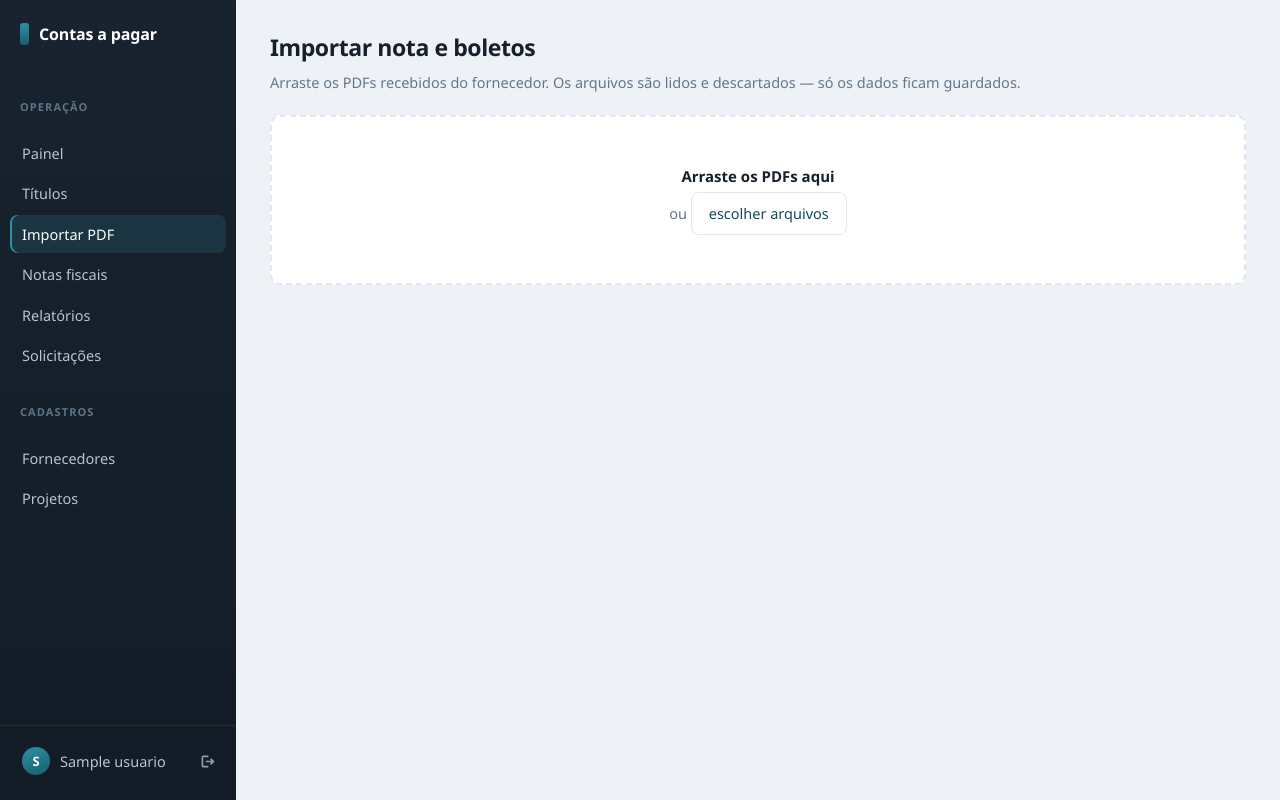
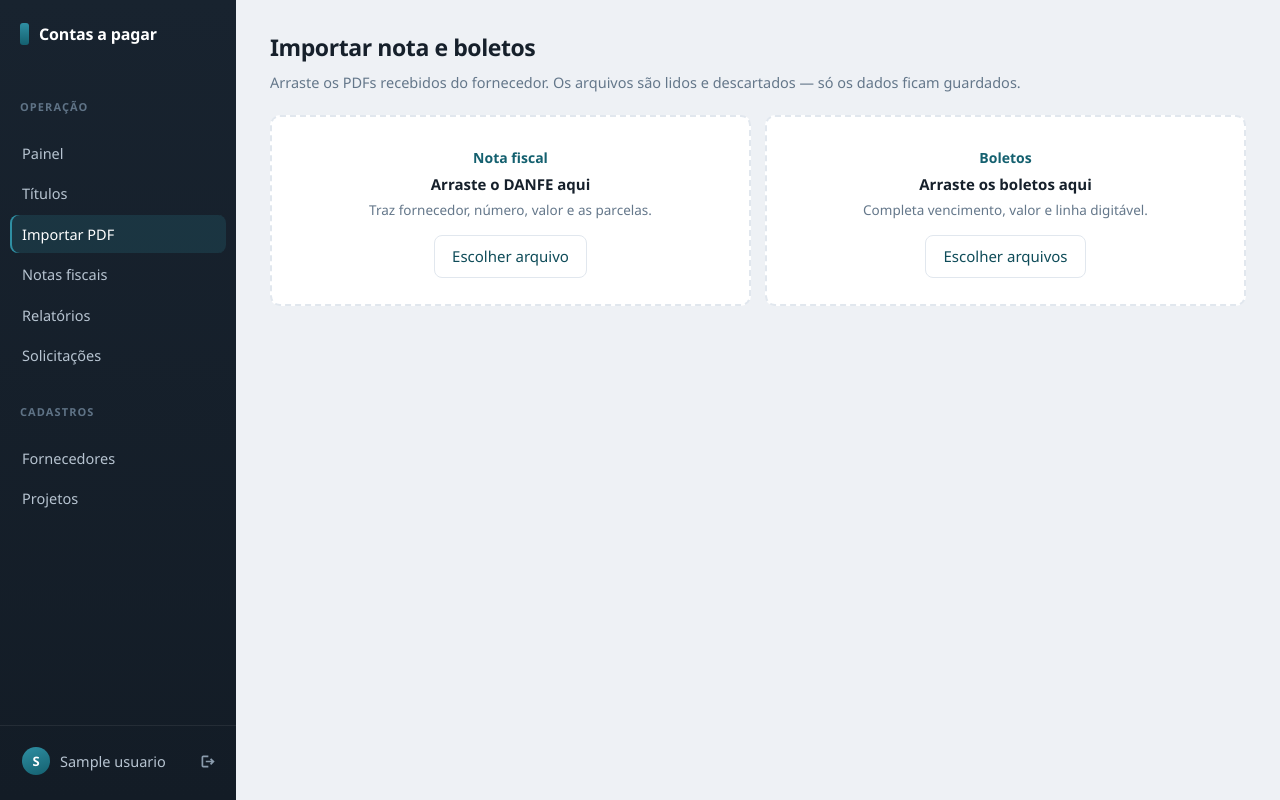
Before and after one commit to kennedysilvalima/SaasTurbo, a Flask app: page /importar in a window 1280 px wide. Run offline with Flask 3, Linux system fonts and the light colour scheme; a user stored in the database is signed in; tables that the repository leaves empty hold one stand-in row (values such as "Sample post").

Commit message:
separa importacao de nota e boleto

```diff
--- a/app.py
+++ b/app.py
@@ -341,14 +341,16 @@ def importar():
 @app.route("/importar/ler", methods=["POST"])
 @login_required
 def ler_pdfs():
+    esperado = request.args.get("tipo", "danfe")
     leituras = []
+
     for enviado in request.files.getlist("arquivos"):
         if not enviado.filename.lower().endswith(".pdf"):
             leituras.append({"tipo": "invalido", "arquivo": enviado.filename})
             continue
         leituras.append({"arquivo": enviado.filename, **_ler_em_memoria(enviado)})
 
-    return jsonify(_juntar(leituras))
+    return jsonify(_organizar(leituras, esperado))
 
 
 def _ler_em_memoria(enviado):
@@ -365,63 +367,71 @@ def _ler_em_memoria(enviado):
             os.remove(caminho)
 
 
-def _juntar(leituras):
-    danfe = next((l for l in leituras if l.get("tipo") == "danfe"), None)
-    boletos = [l for l in leituras if l.get("tipo") == "boleto"]
-    avisos = [f"{l['arquivo']}: {l.get('aviso', 'não reconhecido')}"
-              for l in leituras if l.get("tipo") in ("sem_texto", "erro", "desconhecido", "invalido")]
+ROTULOS = {"danfe": "nota fiscal", "boleto": "boleto"}
+ARTIGOS = {"danfe": "uma nota fiscal", "boleto": "um boleto"}
 
+
+def _organizar(leituras, esperado):
+    avisos = []
     nota, parcelas, fornecedor = {}, [], {}
 
-    if danfe:
-        fornecedor = danfe.get("fornecedor") or {}
-        nota = {
-            "numero": danfe.get("numero"),
-            "serie": danfe.get("serie"),
-            "chave_acesso": danfe.get("chave_acesso"),
-            "data_emissao": _iso(danfe.get("data_emissao")),
-            "valor_total": _texto_decimal(danfe.get("valor_total")),
-        }
-        parcelas = [
-            {"vencimento": _iso(d["vencimento"]), "valor": _texto_decimal(d["valor"])}
-            for d in danfe.get("duplicatas", [])
-        ]
-        if not parcelas and not boletos:
-            avisos.append("a nota não traz parcelas — informe os vencimentos à mão")
+    for leitura in leituras:
+        arquivo = leitura.get("arquivo", "arquivo")
+        tipo = leitura.get("tipo")
 
-    if not fornecedor and boletos:
-        fornecedor = boletos[0].get("fornecedor") or {}
+        if tipo in ("sem_texto", "erro", "desconhecido", "invalido"):
+            avisos.append(f"{arquivo}: {leitura.get('aviso', 'não reconhecido')}")
+            continue
 
+        if tipo != esperado:
+            avisos.append(
+                f"{arquivo} parece ser {ARTIGOS.get(tipo, tipo)} e foi solto na área "
+                f"de {ROTULOS.get(esperado, esperado)}. Use a outra área.")
+            continue
 
-    for b in boletos:
-        alvo = next(
-            (p for p in parcelas
-             if p["vencimento"] == _iso(b.get("vencimento"))
-             and p["valor"] == _texto_decimal(b.get("valor"))),
-            None,
-        )
-        if alvo:
-            alvo["linha_digitavel"] = b["linha_digitavel"]
+        if not fornecedor:
+            fornecedor = leitura.get("fornecedor") or {}
+
+        if tipo == "danfe":
+            nota = {
+                "numero": leitura.get("numero"),
+                "serie": leitura.get("serie"),
+                "chave_acesso": leitura.get("chave_acesso"),
+                "data_emissao": _iso(leitura.get("data_emissao")),
+                "valor_total": _texto_decimal(leitura.get("valor_total")),
+            }
+            parcelas = [
+                {"vencimento": _iso(d["vencimento"]),
+                 "valor": _texto_decimal(d["valor"])}
+                for d in leitura.get("duplicatas", [])
+            ]
+            if not parcelas:
+                avisos.append(
+                    f"{arquivo}: a nota não traz as parcelas. Importe os boletos ou "
+                    f"informe os vencimentos à mão.")
+
+            if nota["chave_acesso"] and da_empresa(NotaFiscal).filter_by(
+                    chave_acesso=nota["chave_acesso"]).first():
+                avisos.append("Esta nota já foi lançada antes.")
+
         else:
             parcelas.append({
-                "vencimento": _iso(b.get("vencimento")),
-                "valor": _texto_decimal(b.get("valor")),
-                "linha_digitavel": b["linha_digitavel"],
+                "vencimento": _iso(leitura.get("vencimento")),
+                "valor": _texto_decimal(leitura.get("valor")),
+                "linha_digitavel": leitura.get("linha_digitavel"),
             })
-
-    parcelas.sort(key=lambda p: p["vencimento"] or "")
 
     if fornecedor.get("cnpj"):
         existente = _fornecedor_por_cnpj(fornecedor["cnpj"])
         fornecedor["id"] = existente.id if existente else None
         if not existente:
-            avisos.append(f"fornecedor {fornecedor.get('razao_social', '')} ainda não cadastrado")
+            avisos.append(
+                f"Fornecedor {fornecedor.get('razao_social', '')} ainda não cadastrado. "
+                f"Os dados foram preenchidos abaixo.")
 
-    if nota.get("chave_acesso"):
-        if da_empresa(NotaFiscal).filter_by(chave_acesso=nota["chave_acesso"]).first():
-            avisos.append("esta nota já foi lançada antes")
-
-    return {"nota": nota, "parcelas": parcelas, "fornecedor": fornecedor, "avisos": avisos}
+    parcelas.sort(key=lambda p: p["vencimento"] or "")
+    return {"tipo": esperado, "nota": nota, "parcelas": parcelas,
+            "fornecedor": fornecedor, "avisos": avisos}
 
 
 def _fornecedor_por_cnpj(cnpj):
--- a/static/estilo.css
+++ b/static/estilo.css
@@ -387,6 +387,19 @@ button.perigo:hover { background: var(--vencido-clara); border-color: #e8c4c0; }
 .aviso.ok { background: var(--pago-clara); border-color: #bcdccd; color: var(--pago); }
 .aviso.erro { background: var(--vencido-clara); border-color: #e8c4c0; color: var(--vencido); }
 
+.areas {
+  display: grid;
+  grid-template-columns: 1fr 1fr;
+  gap: 14px;
+  margin-bottom: 18px;
+}
+
+.areas .solta { margin-bottom: 0; padding: 26px 20px; }
+.titulo-area { font-weight: 650; color: var(--marca); margin: 0 0 10px; font-size: 14px; }
+.solta .legenda { margin: 4px 0 14px; font-size: 13.5px; }
+
+@media (max-width: 700px) { .areas { grid-template-columns: 1fr; } }
+
 .solta {
   border: 2px dashed var(--linha);
   border-radius: var(--raio);
--- a/templates/importar.html
+++ b/templates/importar.html
@@ -5,10 +5,22 @@
 <h1>Importar nota e boletos</h1>
 <p class="legenda">Arraste os PDFs recebidos do fornecedor. Os arquivos são lidos e descartados — só os dados ficam guardados.</p>
 
-<div id="area" class="solta">
-  <p><strong>Arraste os PDFs aqui</strong></p>
-  <p class="legenda">ou <button type="button" id="escolher" class="discreto">escolher arquivos</button></p>
-  <input type="file" id="arquivos" accept="application/pdf" multiple hidden>
+<div class="areas">
+  <div class="solta" data-tipo="danfe">
+    <p class="titulo-area">Nota fiscal</p>
+    <p><strong>Arraste o DANFE aqui</strong></p>
+    <p class="legenda">Traz fornecedor, número, valor e as parcelas.</p>
+    <button type="button" class="discreto escolher">Escolher arquivo</button>
+    <input type="file" accept="application/pdf" hidden>
+  </div>
+
+  <div class="solta" data-tipo="boleto">
+    <p class="titulo-area">Boletos</p>
+    <p><strong>Arraste os boletos aqui</strong></p>
+    <p class="legenda">Completa vencimento, valor e linha digitável.</p>
+    <button type="button" class="discreto escolher">Escolher arquivos</button>
+    <input type="file" accept="application/pdf" multiple hidden>
+  </div>
 </div>
 
 <p id="situacao" class="legenda" hidden></p>
@@ -91,22 +103,26 @@
 </form>
 
 <script>
-const area = document.getElementById('area');
-const entrada = document.getElementById('arquivos');
 const formulario = document.getElementById('formulario');
 const situacao = document.getElementById('situacao');
 const tabela = document.getElementById('parcelas');
+const URL_LEITURA = '{{ url_for("ler_pdfs") }}';
 
-document.getElementById('escolher').onclick = () => entrada.click();
-entrada.onchange = () => enviar(entrada.files);
+document.querySelectorAll('.solta').forEach(area => {
+  const entrada = area.querySelector('input[type=file]');
+  const tipo = area.dataset.tipo;
 
-['dragenter', 'dragover'].forEach(evento =>
-  area.addEventListener(evento, e => { e.preventDefault(); area.classList.add('ativa'); }));
-['dragleave', 'drop'].forEach(evento =>
-  area.addEventListener(evento, e => { e.preventDefault(); area.classList.remove('ativa'); }));
-area.addEventListener('drop', e => enviar(e.dataTransfer.files));
+  area.querySelector('.escolher').onclick = () => entrada.click();
+  entrada.onchange = () => { enviar(entrada.files, tipo); entrada.value = ''; };
 
-async function enviar(arquivos) {
+  ['dragenter', 'dragover'].forEach(e =>
+    area.addEventListener(e, ev => { ev.preventDefault(); area.classList.add('ativa'); }));
+  ['dragleave', 'drop'].forEach(e =>
+    area.addEventListener(e, ev => { ev.preventDefault(); area.classList.remove('ativa'); }));
+  area.addEventListener('drop', ev => enviar(ev.dataTransfer.files, tipo));
+});
+
+async function enviar(arquivos, tipo) {
   if (!arquivos.length) return;
   const dados = new FormData();
   for (const arquivo of arquivos) dados.append('arquivos', arquivo);
@@ -115,16 +131,16 @@ async function enviar(arquivos) {
   situacao.textContent = `Lendo ${arquivos.length} arquivo(s)…`;
 
   try {
-    const resposta = await fetch('{{ url_for("ler_pdfs") }}', { method: 'POST', body: dados });
+    const resposta = await fetch(`${URL_LEITURA}?tipo=${tipo}`, { method: 'POST', body: dados });
     if (!resposta.ok) throw new Error(resposta.status);
-    preencher(await resposta.json());
+    aplicar(await resposta.json());
     situacao.textContent = 'Leitura concluída. Confira os campos antes de lançar.';
   } catch (erro) {
     situacao.textContent = 'Não foi possível ler os arquivos. Lance a nota manualmente.';
   }
 }
 
-function preencher(dados) {
+function aplicar(dados) {
   const nota = dados.nota || {};
   for (const campo of ['numero', 'serie', 'chave_acesso', 'data_emissao', 'valor_total']) {
     if (nota[campo]) document.getElementById(campo).value = nota[campo];
@@ -134,39 +150,72 @@ function preencher(dados) {
   const seletor = document.getElementById('fornecedor_id');
   if (forn.id) {
     seletor.value = forn.id;
-  } else {
+  } else if (forn.razao_social) {
     seletor.value = '';
-    document.getElementById('nova_razao_social').value = forn.razao_social || '';
+    document.getElementById('nova_razao_social').value = forn.razao_social;
     document.getElementById('novo_cnpj').value = forn.cnpj || '';
   }
   alternarNovoFornecedor();
 
+  if (dados.tipo === 'danfe') {
+    limparParcelas();
+    (dados.parcelas || []).forEach(adicionarLinha);
+  } else {
+    (dados.parcelas || []).forEach(casarBoleto);
+  }
+  if (!tabela.querySelector('[name=parcela_vencimento]')) adicionarLinha({});
+
+  mostrarAvisos(dados.avisos || []);
+  formulario.hidden = false;
+  conferir();
+}
+
+function casarBoleto(boleto) {
+  const linhas = [...tabela.querySelectorAll('tr')].slice(1);
+
+  const igual = linhas.find(l =>
+    l.querySelector('[name=parcela_vencimento]').value === boleto.vencimento &&
+    !l.querySelector('[name=parcela_linha]').value);
+
+  const vazia = linhas.find(l =>
+    !l.querySelector('[name=parcela_vencimento]').value &&
+    !l.querySelector('[name=parcela_valor]').value);
+
+  const alvo = igual || vazia;
+  if (alvo) {
+    alvo.querySelector('[name=parcela_vencimento]').value = boleto.vencimento || '';
+    alvo.querySelector('[name=parcela_valor]').value = boleto.valor || '';
+    alvo.querySelector('[name=parcela_linha]').value = boleto.linha_digitavel || '';
+  } else {
+    adicionarLinha(boleto);
+  }
+}
+
+function limparParcelas() {
   tabela.querySelectorAll('tr:not(:first-child)').forEach(l => l.remove());
-  (dados.parcelas || []).forEach(p => adicionarLinha(p));
-  if (!(dados.parcelas || []).length) adicionarLinha({});
+}
 
+function adicionarLinha(p) {
+  p = p || {};
+  const linha = tabela.insertRow(-1);
+  linha.innerHTML = `
+    <td><input type="date" name="parcela_vencimento" value="${p.vencimento || ''}"></td>
+    <td class="valor"><input inputmode="decimal" name="parcela_valor" value="${p.valor || ''}"></td>
+    <td><input name="parcela_linha" value="${p.linha_digitavel || ''}" placeholder="opcional"></td>
+    <td><button type="button" class="discreto mini remover">Remover</button></td>`;
+  linha.querySelector('.remover').onclick = () => { linha.remove(); conferir(); };
+  linha.querySelectorAll('input').forEach(i => i.addEventListener('input', conferir));
+}
+
+function mostrarAvisos(avisos) {
   const caixa = document.getElementById('avisos');
   caixa.innerHTML = '';
-  (dados.avisos || []).forEach(texto => {
+  avisos.forEach(texto => {
     const p = document.createElement('p');
     p.className = 'aviso erro';
     p.textContent = texto;
     caixa.appendChild(p);
   });
-
-  formulario.hidden = false;
-  conferir();
-}
-
-function adicionarLinha(p) {
-  const linha = tabela.insertRow(-1);
-  linha.innerHTML = `
-    <td><input type="date" name="parcela_vencimento" value="${p.vencimento || ''}"></td>
-    <td class="valor"><input inputmode="decimal" name="parcela_valor" value="${p.valor || ''}"></td>
-    <td><input name="parcela_linha" value="${p.linha_digitavel || ''}" placeholder="opcional"></td>
-    <td><button type="button" class="discreto remover">Remover</button></td>`;
-  linha.querySelector('.remover').onclick = () => { linha.remove(); conferir(); };
-  linha.querySelectorAll('input').forEach(i => i.addEventListener('input', conferir));
 }
 
 document.getElementById('adicionar').onclick = () => { adicionarLinha({}); conferir(); };
```
